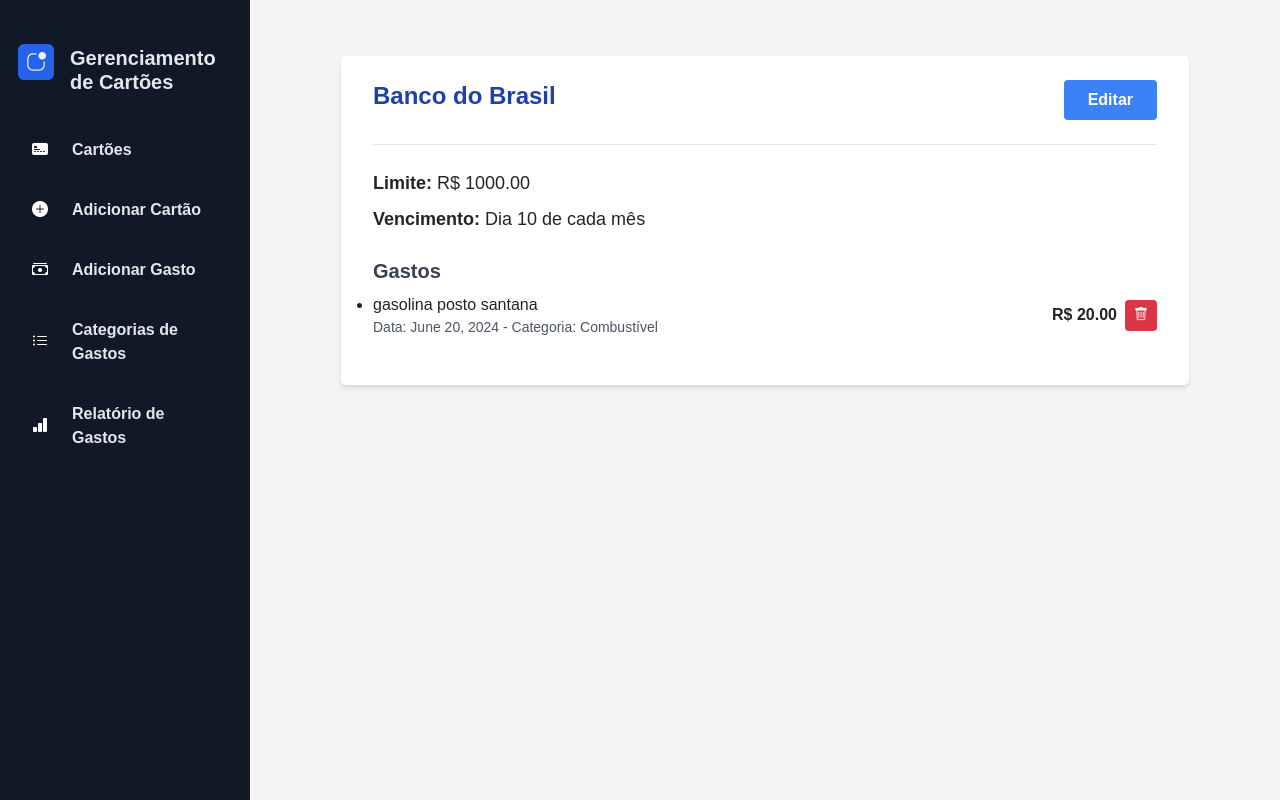
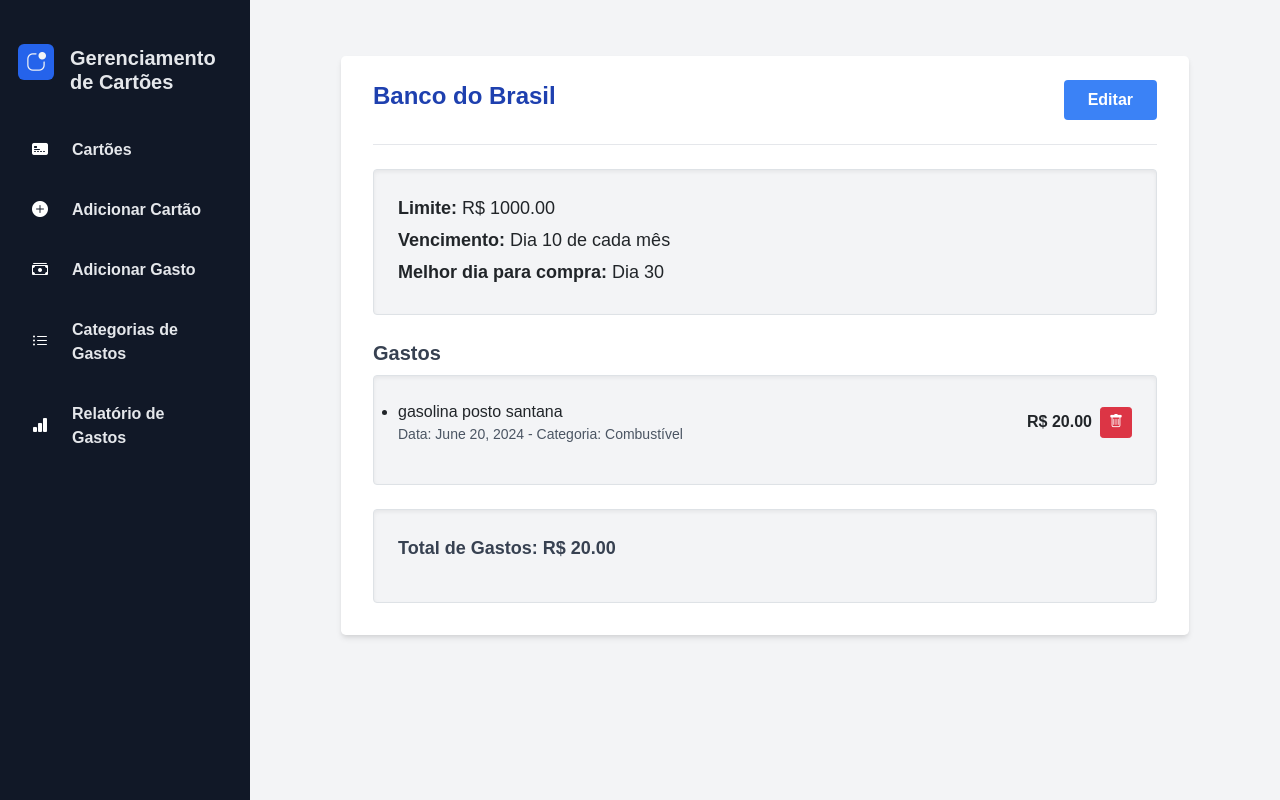
Before and after one commit to masrodrigues/controle-de-cartoes, a Django app: page /gestao_cartoes/10/ in a window 1280 px wide. Run offline with Django 5.2, Linux system fonts and the light colour scheme; data comes from the database, SQL or seed files in the repository; both versions use the stored data as it was after the commit; some libraries are stand-ins or nearby versions.

Commit message:
feat: estilização de componentes

```diff
--- a/gestao_cartoes/templates/detalhes_cartao.html
+++ b/gestao_cartoes/templates/detalhes_cartao.html
@@ -10,10 +10,14 @@
             </a>
         </div>
         <div class="border-t border-gray-200 pt-4">
-            <p class="mb-2 text-lg"><strong>Limite:</strong> R$ {{ cartao.limite | floatformat:2 }}</p>
-            <p class="mb-4 text-lg"><strong>Vencimento:</strong> Dia {{ cartao.vencimento }} de cada mês</p>
+            <div class="p-4 bg-gray-100 border border-gray-300 rounded shadow-inner mb-4">
+                <p class="mb-1 text-lg"><strong>Limite:</strong> R$ {{ cartao.limite | floatformat:2 }}</p>
+                <p class="mb-1 text-lg"><strong>Vencimento:</strong> Dia {{ cartao.vencimento }} de cada mês</p>
+                <p class="mb-1 text-lg"><strong>Melhor dia para compra:</strong> Dia {{ data_fechamento.day }}</p>
+            </div>
         </div>
         <h3 class="text-xl font-bold text-gray-700 mt-6 mb-2">Gastos</h3>
+        <div class="p-4 bg-gray-100 border border-gray-300 rounded shadow-inner mb-4">
             <ul class="list-disc">
                 {% if gastos %}
                     {% for gasto in gastos %}
@@ -42,5 +46,11 @@
                 {% endif %}
             </ul>
         </div>
+        {% if total_gastos %}
+        <div class="mt-6 p-4 bg-gray-100 border border-gray-300 rounded shadow-inner">
+            <p class="text-lg font-bold text-gray-700">Total de Gastos: R$ {{ total_gastos | floatformat:2 }}</p>
+        </div>
+        {% endif %}
+    </div>
 </div>
 {% endblock %}
--- a/gestao_cartoes/views.py
+++ b/gestao_cartoes/views.py
@@ -22,6 +22,10 @@
     context_object_name = 'cartoes'
 
 # Detalhes do Cartão
+from datetime import date, timedelta
+from django.views.generic.detail import DetailView
+from .models import Cartao, Gasto
+
 class DetalhesCartaoView(DetailView):
     model = Cartao
     template_name = 'detalhes_cartao.html'
@@ -50,12 +54,11 @@
         # Calcula a data de início como 30 dias antes da data de fim
         data_inicio = data_fim - timedelta(days=30)
 
-        # Formatar datas para comparação precisa
-        data_inicio_str = data_inicio.strftime('%Y-%m-%d')
-        data_fim_str = data_fim.strftime('%Y-%m-%d')
+        gastos = Gasto.objects.filter(cartao=cartao, data__gte=data_inicio, data__lt=data_fim)
+        total_gastos = gastos.aggregate(Sum('valor'))['valor__sum'] or 0
 
-        gastos = Gasto.objects.filter(cartao=cartao, data__gte=data_inicio_str, data__lt=data_fim_str)
-
+        context['data_fechamento'] = data_fim
+        context['total_gastos'] = total_gastos
         context['gastos'] = gastos
         return context
 
```
Also changed, not shown: gestao_cartoes/forms.py (+10 -2 lines), gestao_cartoes/templates/adicionar_gasto.html (+8 -8 lines), gestao_cartoes/templates/relatorio_gastos.html (+4 -4 lines), db.sqlite3, media/imagens_cartoes/renner.jpeg (added). Lines whose indentation alone changed are shown as unchanged.
